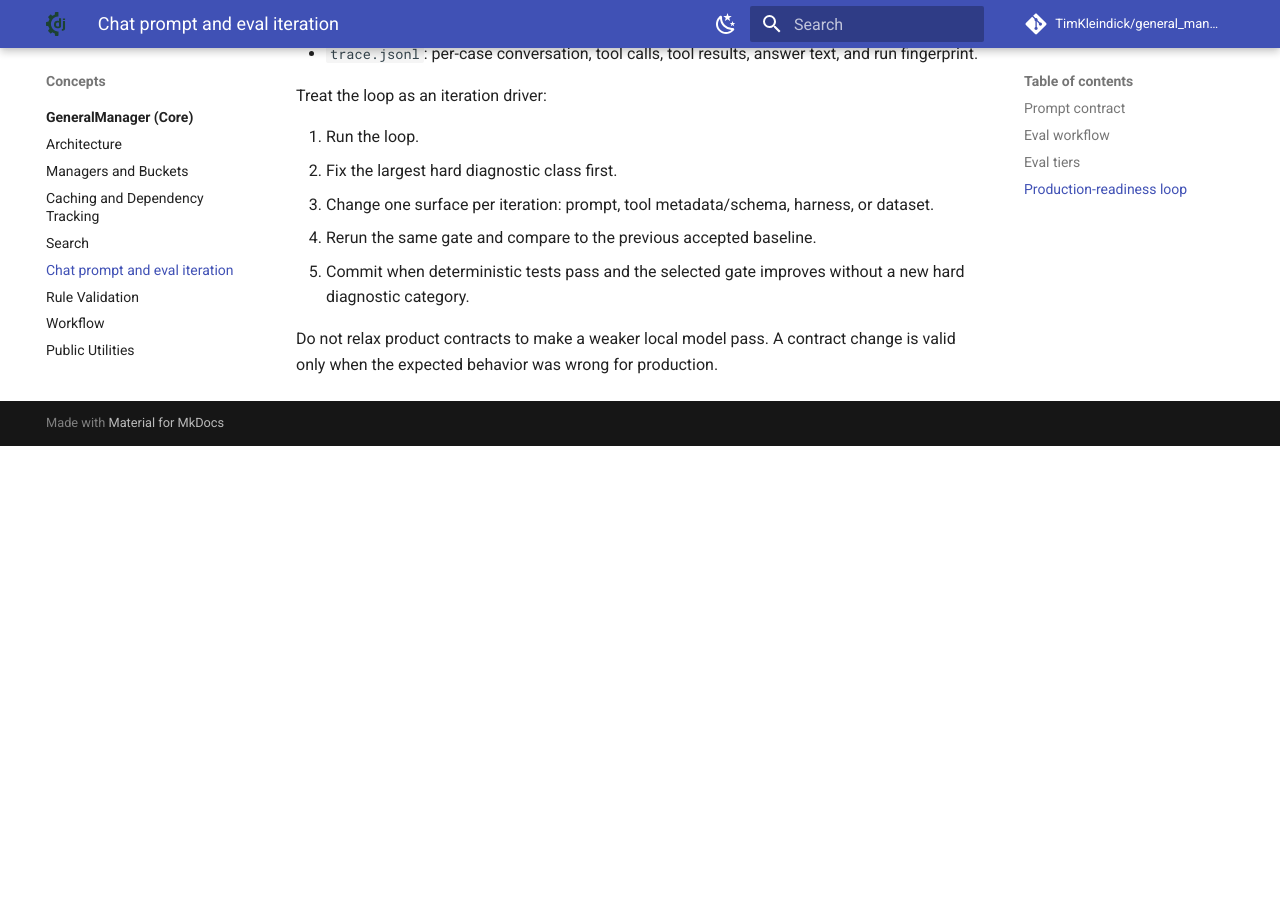
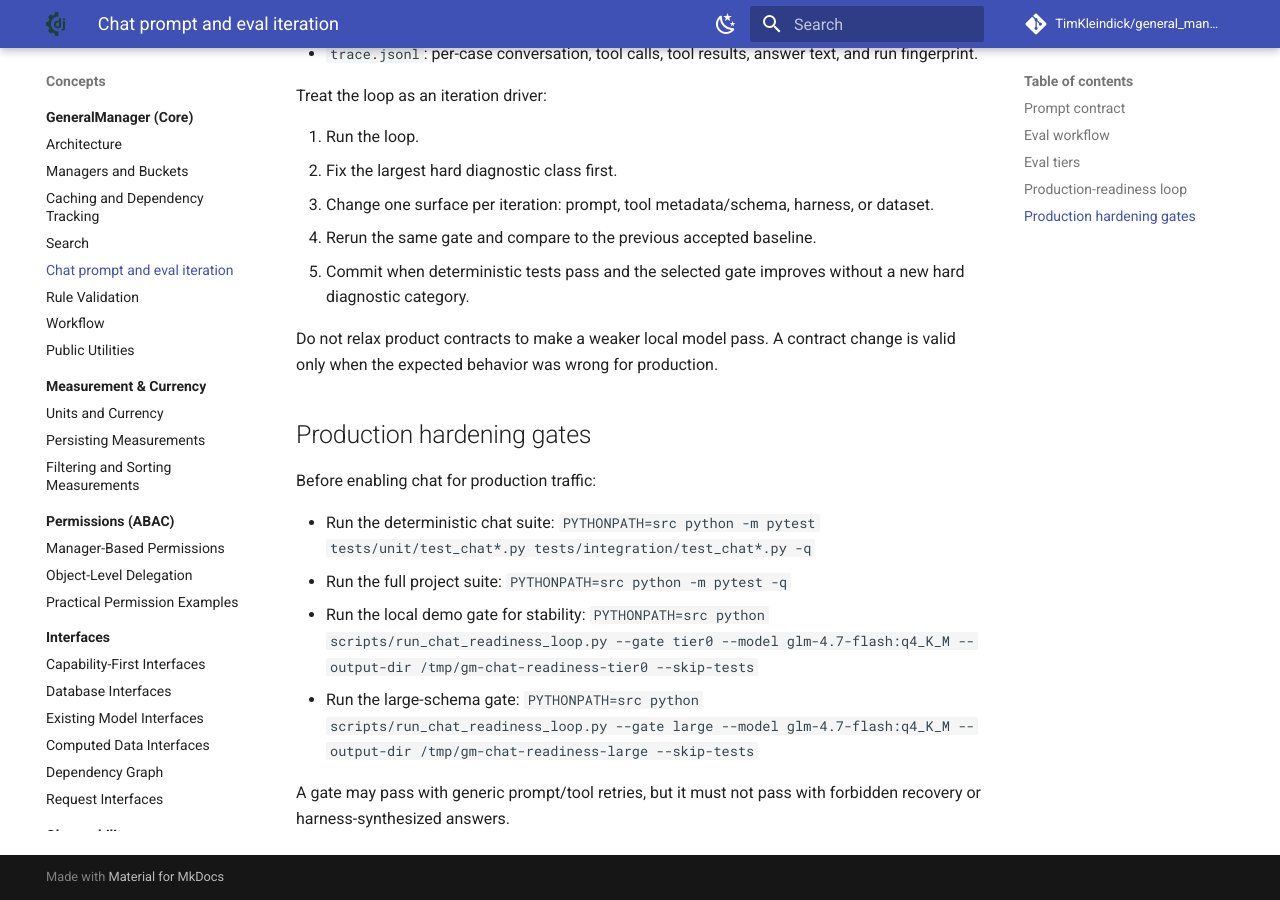
Before and after one commit to TimKleindick/general_manager, an MkDocs documentation site: the page built from docs/concepts/chat_prompting.md, in a window 1280 px wide and 900 px high, scrolled down 2967 px. Built offline with MkDocs 1.6.1 and Material for MkDocs 9.7.7, drawn with Linux system fonts in a browser that asks for light colours; comment, search, counter and statistics services are not loaded; before the commit the page ends 3413 px from its top, so only the background shows below that.

Commit message:
docs: document chat production hardening gates

```diff
--- a/docs/concepts/chat_prompting.md
+++ b/docs/concepts/chat_prompting.md
@@ -136,3 +136,18 @@
 
 Do not relax product contracts to make a weaker local model pass. A contract
 change is valid only when the expected behavior was wrong for production.
+
+## Production hardening gates
+
+Before enabling chat for production traffic:
+
+- Run the deterministic chat suite:
+  `PYTHONPATH=src python -m pytest tests/unit/test_chat*.py tests/integration/test_chat*.py -q`
+- Run the full project suite:
+  `PYTHONPATH=src python -m pytest -q`
+- Run the local demo gate for stability:
+  `PYTHONPATH=src python scripts/run_chat_readiness_loop.py --gate tier0 --model glm-4.7-flash:q4_K_M --output-dir /tmp/gm-chat-readiness-tier0 --skip-tests`
+- Run the large-schema gate:
+  `PYTHONPATH=src python scripts/run_chat_readiness_loop.py --gate large --model glm-4.7-flash:q4_K_M --output-dir /tmp/gm-chat-readiness-large --skip-tests`
+
+A gate may pass with generic prompt/tool retries, but it must not pass with forbidden recovery or harness-synthesized answers.
```
